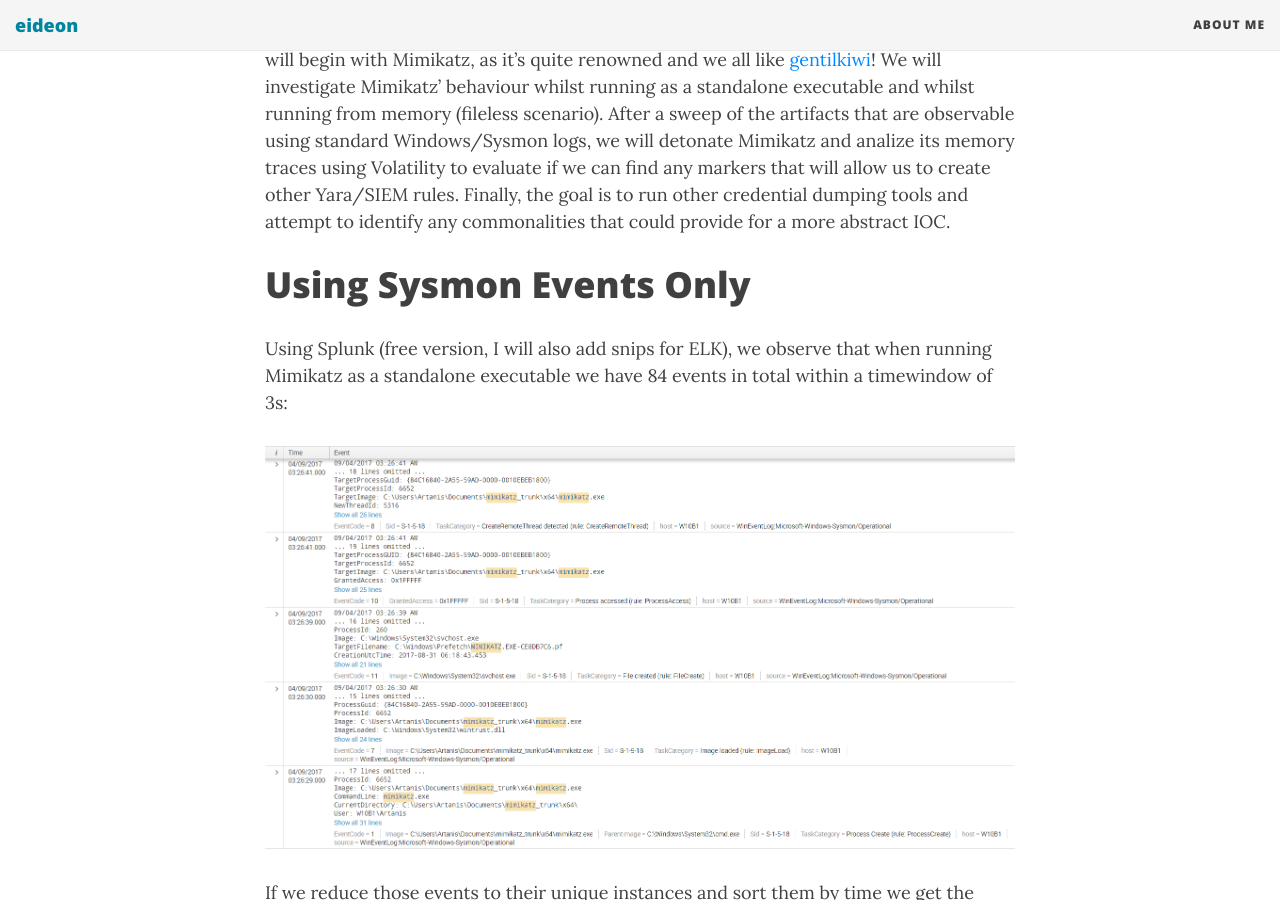
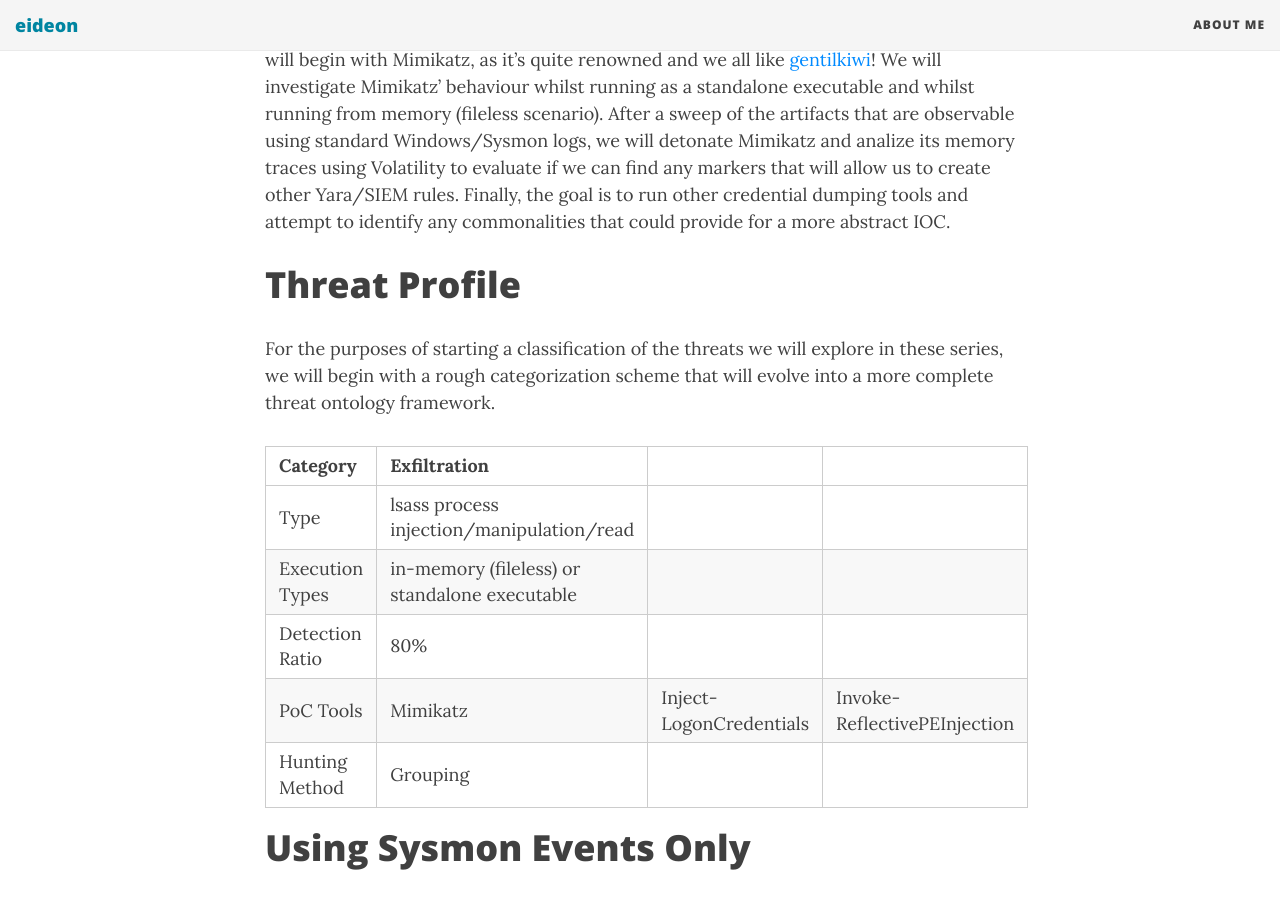
Before and after one commit to darkquasar/darkquasar.github.io, a Jekyll site: the page built from _posts/2017-09-09-THL01-Mimikatz.md, in a window 1280 px wide and 900 px high, scrolled down 328 px. Built offline with Jekyll 4.4.1, drawn with Linux system fonts in a browser that asks for light colours; nearby versions of some CDN libraries.

Commit message:
Update 2017-09-09-THL01-Mimikatz.md

````diff
--- a/_posts/2017-09-09-THL01-Mimikatz.md
+++ b/_posts/2017-09-09-THL01-Mimikatz.md
@@ -8,8 +8,19 @@
 After a sweep of the artifacts that are observable using standard Windows/Sysmon logs, we will detonate Mimikatz and analize its memory traces using Volatility to evaluate if we can find any markers that will allow us to create other Yara/SIEM rules.
 Finally, the goal is to run other credential dumping tools and attempt to identify any commonalities that could provide for a more abstract IOC.
 
-Using Sysmon Events Only
-========================
+# Threat Profile
+For the purposes of starting a classification of the threats we will explore in these series, we will begin with a rough categorization scheme that will evolve into a more complete threat ontology framework.
+
+| Category        | Exfiltration                                  |                          |                               |
+|-----------------|-----------------------------------------------|--------------------------|-------------------------------|
+| Type            | lsass process injection/manipulation/read     |                          |                               |
+| Execution Types | in-memory (fileless) or standalone executable |                          |                               |
+| Detection Ratio | 80%                                           |                          |                               |
+| PoC Tools       |  Mimikatz                                     |  Inject-LogonCredentials |  Invoke-ReflectivePEInjection |
+| Hunting Method  |  Grouping                                     |                          |                               |
+
+
+# Using Sysmon Events Only
 
 Using Splunk (free version, I will also add snips for ELK), we observe that when running Mimikatz as a standalone executable we have 84 events in total within a timewindow of 3s:
 
@@ -84,8 +95,8 @@
 
 
 
-Using Sysmon and Windows Events
-================================
+# Using Sysmon and Windows Events
+
 This hunt gets even more interesting when we start observing an interleave of Windows Security Events alonside the Sysmon ones
 ```Markdown
 Query: "mimikatz"  NOT "EventCode=4658"  NOT "EventCode=4689" | stats count by EventCode, _time | sort _time
@@ -110,8 +121,7 @@
 | 11        | 2017-09-04T16:52:42.000-0700 | Sysmon File Created: Image: svchost.exe / TargetFileName: C:\Windows\Prefetch\MIMIKATZ.EXE-CE8DB7C6.pf                                         |
 
 
-Running Mimikatz from memory using Invoke-Mimikatz from PowerSploit
-===================================================================
+# Running Mimikatz from memory using Invoke-Mimikatz from PowerSploit
 
 We will leverage this known [PowerSploit module](https://raw.githubusercontent.com/PowerShellMafia/PowerSploit/master/Exfiltration/Invoke-Mimikatz.ps1) to load Mimikatz in memory without touching disk. The script was run at around 12:00:25.
 
````
